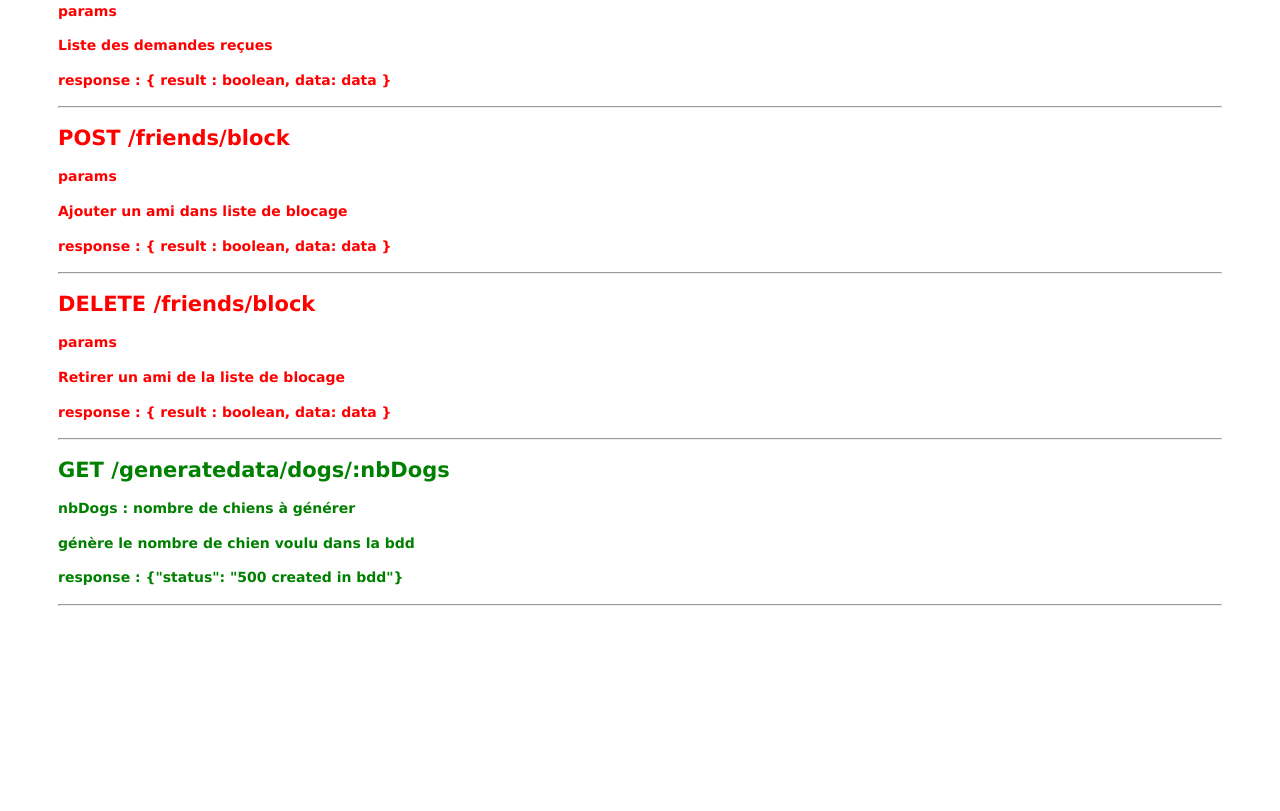
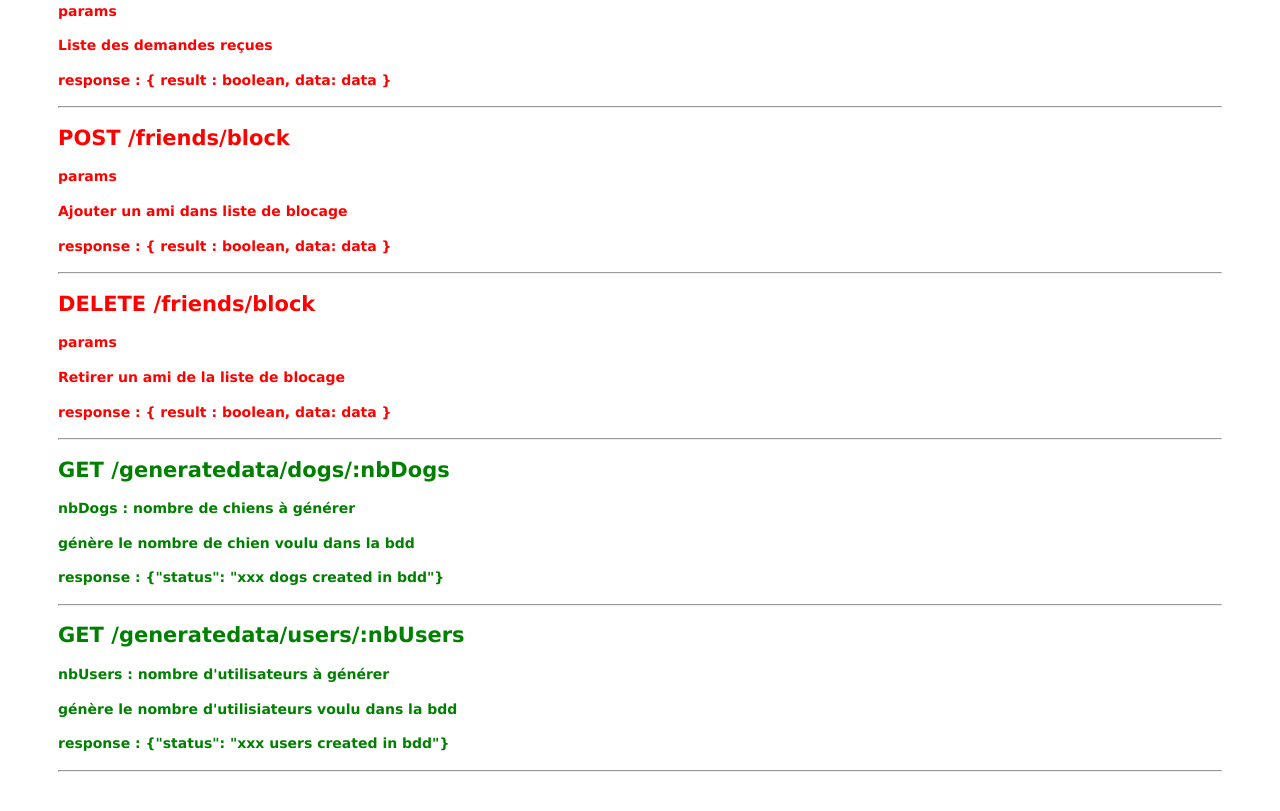
Before and after one commit to darwynn666/wap-backend, a website: page public/index.html in a window 1280 px wide. Shown: the part 2510-3321 px from the top of the page. Before the commit the page ends 3181 px from the top, so only its background shows below. Drawn offline with Linux system fonts and the light colour scheme.

Commit message:
modif doc routes

```diff
--- a/modules/generate_data_dogs.js
+++ b/modules/generate_data_dogs.js
@@ -100,7 +100,7 @@ const generateDogsData = async (nbDogs) => {
   // console.log(response);
   console.log("generate dogs Done");
   if (response.length > 0)
-    return ({ result: true, status: `${response.length} created in bdd` });
+    return ({ result: true, status: `${response.length} dogs created in bdd` });
   else return ({ result: false, status: `error` });
 };
 
--- a/modules/generate_data_users.js
+++ b/modules/generate_data_users.js
@@ -109,7 +109,7 @@ const generateUsersData = async (nbUsers) => {
   // console.log(response);
   console.log("generate users Done");
   if (response.length > 0)
-    return ({ result: true, status: `${response.length} created in bdd` });
+    return ({ result: true, status: `${response.length}users created in bdd` });
   else return ({ result: false, status: `error` });
 };
 
--- a/public/index.html
+++ b/public/index.html
@@ -123,9 +123,14 @@
   <h2 class="done">GET /generatedata/dogs/:nbDogs</h2>
   <h4 class="done">nbDogs : nombre de chiens à générer</h4>
   <h4 class="done">génère le nombre de chien voulu dans la bdd</h4>
-  <h4 class="done">response : {"status": "500 created in bdd"}</h4>
+  <h4 class="done">response : {"status": "xxx dogs created in bdd"}</h4>
   <hr />
 
+  <h2 class="done">GET /generatedata/users/:nbUsers</h2>
+  <h4 class="done">nbUsers : nombre d'utilisateurs à générer</h4>
+  <h4 class="done">génère le nombre d'utilisiateurs voulu dans la bdd</h4>
+  <h4 class="done">response : {"status": "xxx users created in bdd"}</h4>
+  <hr />
 
 
 </body>
```
